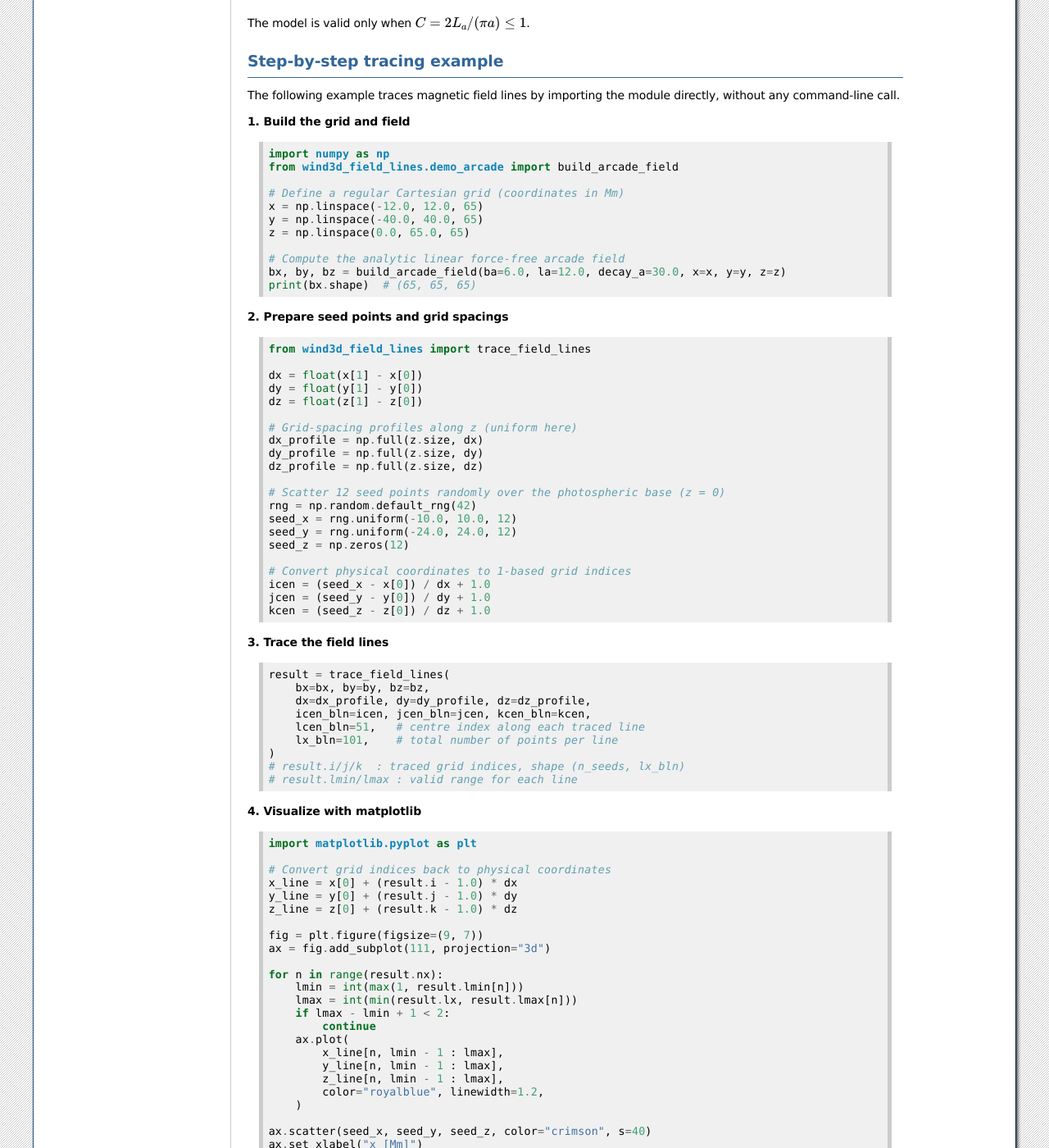
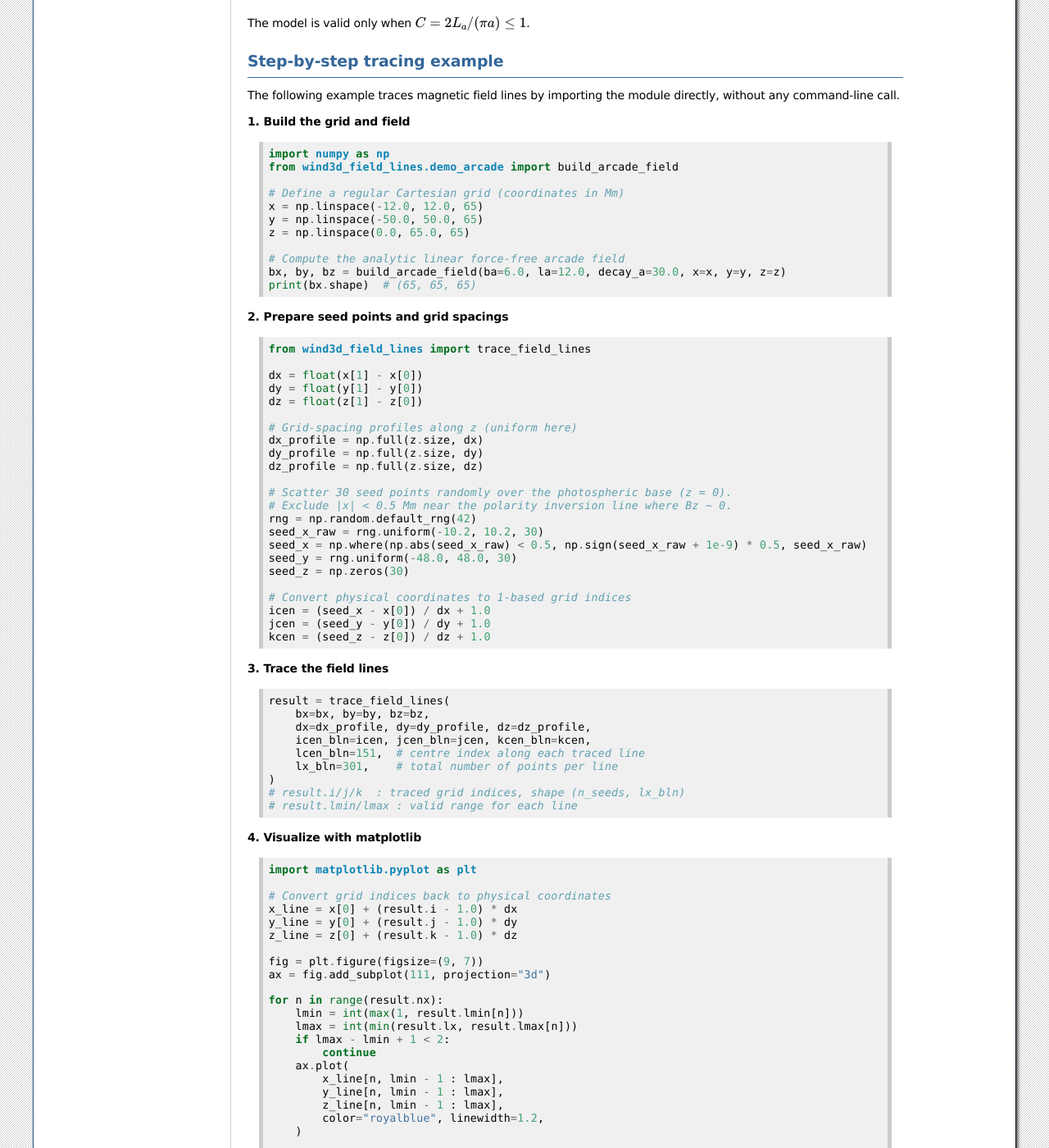
Before and after one commit to iijimahr/wind3d_field_lines, a Sphinx documentation site: the page built from docs/source/demo_arcade.rst, in a window 1280 px wide and 1400 px high, scrolled down 485 px. Shown: the whole window at 82% size. Built offline with Sphinx 7.4.7, drawn with Linux system fonts in a browser that asks for light colours; some of the changed text lies outside the part shown.

Commit message:
docs: sync demo_arcade.rst code examples with demo_arcade.py defaults
Update step-by-step tracing example to match current ArcadeDemoConfig:
- y grid: ±40 → ±50 Mm
- seed count: 12 → 30
- seed y range: ±24 → ±48 Mm
- lx_bln/lcen_bln: 101/51 → 301/151
- Add PIL exclusion logic for x seeds (mirrors run_demo behaviour)

Co-Authored-By: Claude Sonnet 4.6 <noreply@anthropic.com>

```diff
--- a/docs/source/demo_arcade.rst
+++ b/docs/source/demo_arcade.rst
@@ -49,7 +49,7 @@ directly, without any command-line call.
 
    # Define a regular Cartesian grid (coordinates in Mm)
    x = np.linspace(-12.0, 12.0, 65)
-   y = np.linspace(-40.0, 40.0, 65)
+   y = np.linspace(-50.0, 50.0, 65)
    z = np.linspace(0.0, 65.0, 65)
 
    # Compute the analytic linear force-free arcade field
@@ -71,11 +71,13 @@ directly, without any command-line call.
    dy_profile = np.full(z.size, dy)
    dz_profile = np.full(z.size, dz)
 
-   # Scatter 12 seed points randomly over the photospheric base (z = 0)
+   # Scatter 30 seed points randomly over the photospheric base (z = 0).
+   # Exclude |x| < 0.5 Mm near the polarity inversion line where Bz ~ 0.
    rng = np.random.default_rng(42)
-   seed_x = rng.uniform(-10.0, 10.0, 12)
-   seed_y = rng.uniform(-24.0, 24.0, 12)
-   seed_z = np.zeros(12)
+   seed_x_raw = rng.uniform(-10.2, 10.2, 30)
+   seed_x = np.where(np.abs(seed_x_raw) < 0.5, np.sign(seed_x_raw + 1e-9) * 0.5, seed_x_raw)
+   seed_y = rng.uniform(-48.0, 48.0, 30)
+   seed_z = np.zeros(30)
 
    # Convert physical coordinates to 1-based grid indices
    icen = (seed_x - x[0]) / dx + 1.0
@@ -90,8 +92,8 @@ directly, without any command-line call.
        bx=bx, by=by, bz=bz,
        dx=dx_profile, dy=dy_profile, dz=dz_profile,
        icen_bln=icen, jcen_bln=jcen, kcen_bln=kcen,
-       lcen_bln=51,   # centre index along each traced line
-       lx_bln=101,    # total number of points per line
+       lcen_bln=151,  # centre index along each traced line
+       lx_bln=301,    # total number of points per line
    )
    # result.i/j/k  : traced grid indices, shape (n_seeds, lx_bln)
    # result.lmin/lmax : valid range for each line
@@ -149,8 +151,7 @@ Visualization
    :align: center
 
    Magnetic field lines of the linear force-free arcade (blue) traced from
-   30 randomly scattered seed points at the photospheric base (red dots).
-   Coordinates are in Mm; field amplitude scale is 6 G.
+   30 randomly scattered seed points at :math:`z = 0` (red dots).
 
 Notes
 -----
```
